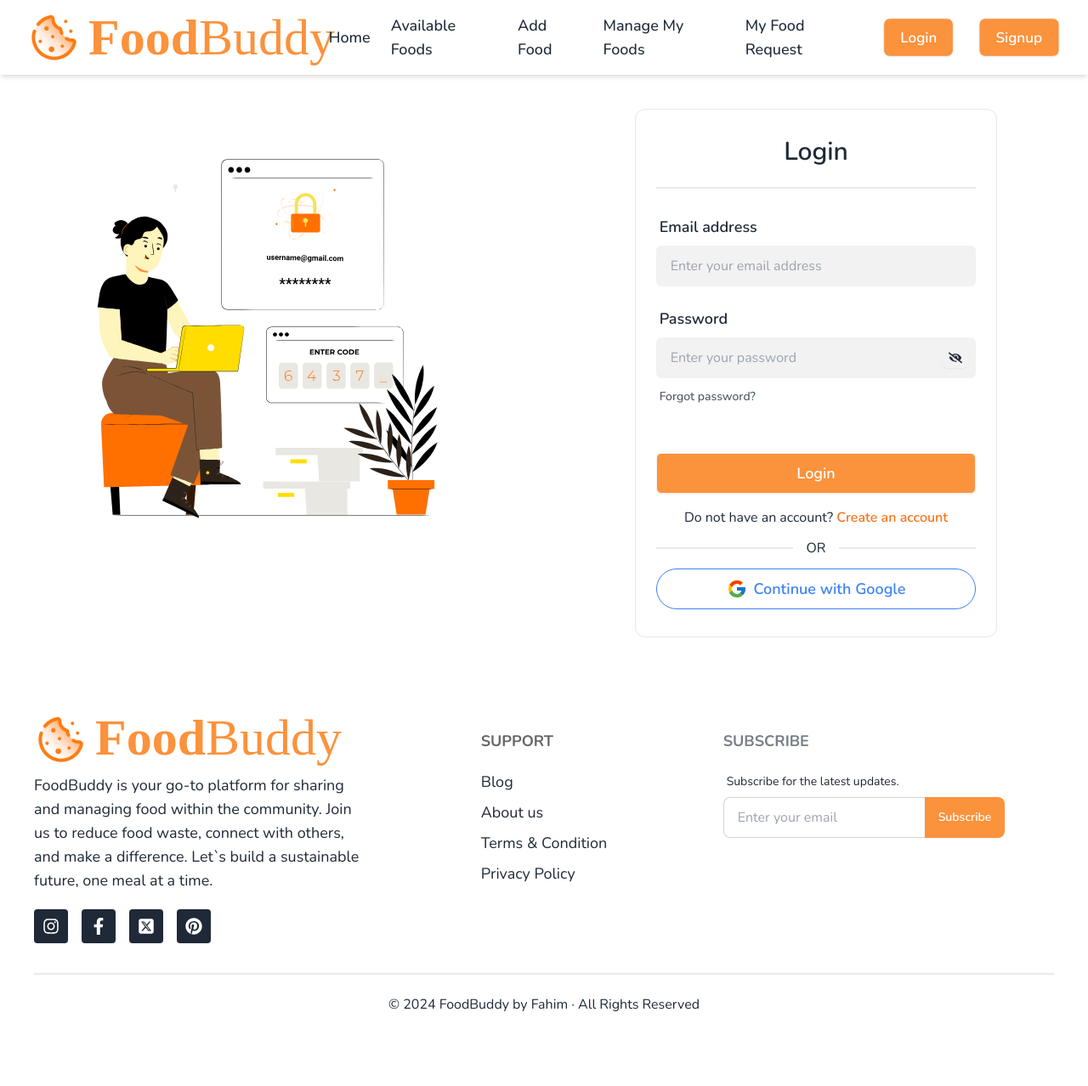
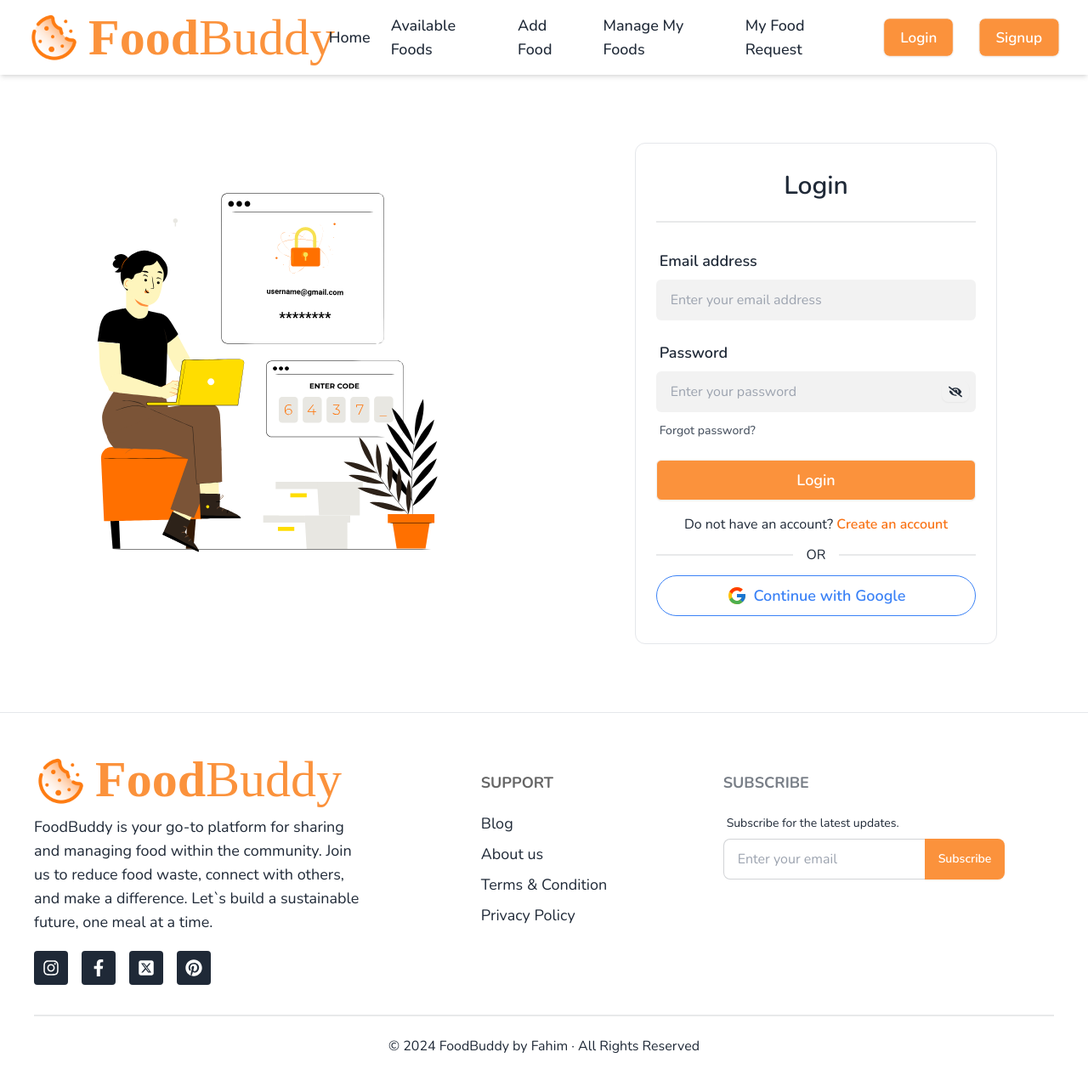
Before and after one commit to fahimprito/food-buddy-client, a React (Vite) app: page /login in a window 1280 px wide. Shown: the top 1278 px of the page at 85% size. Before the commit the page ends 1242 px from the top, so only its background shows below. Built offline with nearby package versions, Linux system fonts and the light colour scheme; no server answers; a web font is replaced by a local one.

Commit message:
private route set

```diff
--- a/src/components/Footer.jsx
+++ b/src/components/Footer.jsx
@@ -5,7 +5,7 @@
 
 const Footer = () => {
     return (
-        <div>
+        <div className="mt-10 border-t">
             <footer className="py-12 px-10">
                 <div className="container mx-auto footer lg:grid-cols-3 text-lg">
                     <nav className="w-full">
--- a/src/components/Navbar.jsx
+++ b/src/components/Navbar.jsx
@@ -145,7 +145,7 @@
                 initial={{ opacity: 0, height: 0 }}
                 animate={isOpen ? { opacity: 1, height: "auto" } : { opacity: 0, height: 0 }}
                 transition={{ duration: 0.3 }}
-                className={`mobile-menu lg:hidden overflow-hidden px-4 pb-3`}
+                className={`mobile-menu lg:hidden overflow-hidden px-4 pb-1`}
             >
                 <ul
                     className="space-y-2 mt-3"
--- a/src/pages/Login.jsx
+++ b/src/pages/Login.jsx
@@ -11,7 +11,7 @@
     const [showPassword, setShowPassword] = useState(false);
     const { loginUser, loginWithGoogle } = useContext(AuthContext);
     const navigate = useNavigate();
-    const [error, setError] = useState({});
+    const [error, setError] = useState('');
     const location = useLocation();
 
     const handleLogin = e => {
@@ -27,7 +27,7 @@
                 navigate(location.state ? location.state : '/');
             })
             .catch(err => {
-                setError({ ...error, login: err.message });
+                setError(err.message);
             })
     }
 
@@ -42,7 +42,7 @@
     }
 
     return (
-        <div className="max-w-7xl mx-auto my-10 grid md:grid-cols-2">
+        <div className="max-w-7xl mx-auto my-20 grid md:grid-cols-2">
 
             <div className="max-md:hidden">
                 <div className="mx-auto w-2/3 mt-10">
@@ -90,11 +90,11 @@
 
                         {error && (
                             <label className="label text-sm text-red-600">
-                                {error.login}
+                                {error}
                             </label>
                         )}
 
-                        <div className="form-control mt-8">
+                        <div className="form-control mt-4">
                             <button className="btn bg-orange-400 hover:bg-orange-500 text-white text-lg rounded-md">
                                 Login
                             </button>
--- a/src/pages/Signup.jsx
+++ b/src/pages/Signup.jsx
@@ -85,7 +85,7 @@
     }
 
     return (
-        <div className="max-w-7xl mx-auto my-10 grid md:grid-cols-2">
+        <div className="max-w-7xl mx-auto my-20 grid md:grid-cols-2">
 
             <div className="max-md:px-4">
                 <div className="md:w-5/6 md:mx-auto px-6 border rounded-xl py-8">
--- /dev/null
+++ b/src/routes/PrivateRoute.jsx
@@ -0,0 +1,26 @@
+import { useContext } from 'react';
+import { Navigate, useLocation } from 'react-router-dom';
+import PropTypes from 'prop-types';
+import AuthContext from '../contexts/AuthContext';
+
+const PrivateRoute = ({ children }) => {
+    const { user, loading } = useContext(AuthContext);
+    const location = useLocation();
+    // console.log(location)
+
+    if (loading) {
+        return <span className="loading loading-ring loading-lg"></span>
+    }
+
+    if (user) {
+        return children
+    }
+
+    return <Navigate to="/login" state={location?.pathname}></Navigate>
+};
+
+PrivateRoute.propTypes = {
+    children: PropTypes.node.isRequired,
+};
+
+export default PrivateRoute;
```
Also changed, not shown: src/routes/Router.jsx (+4 -3 lines).
